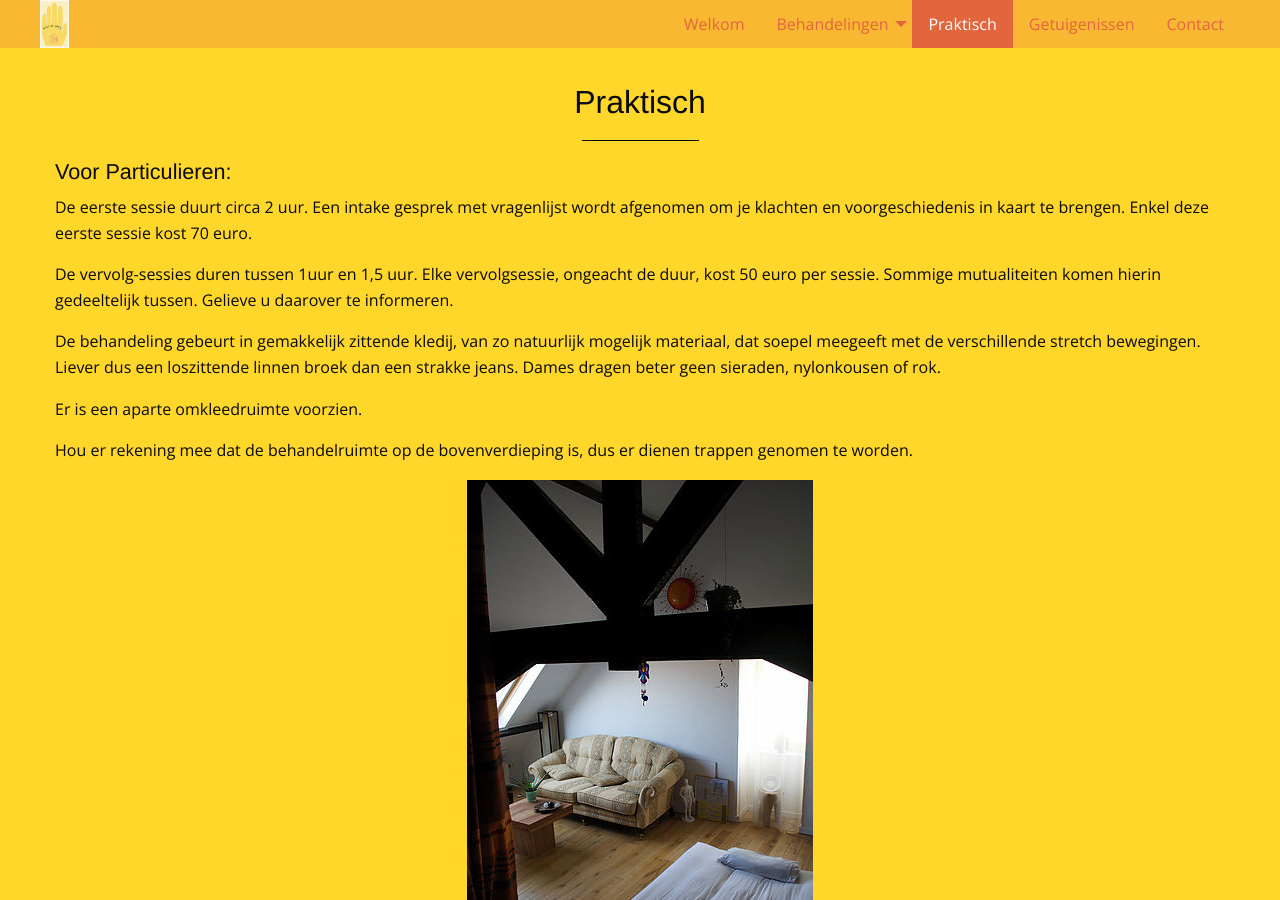
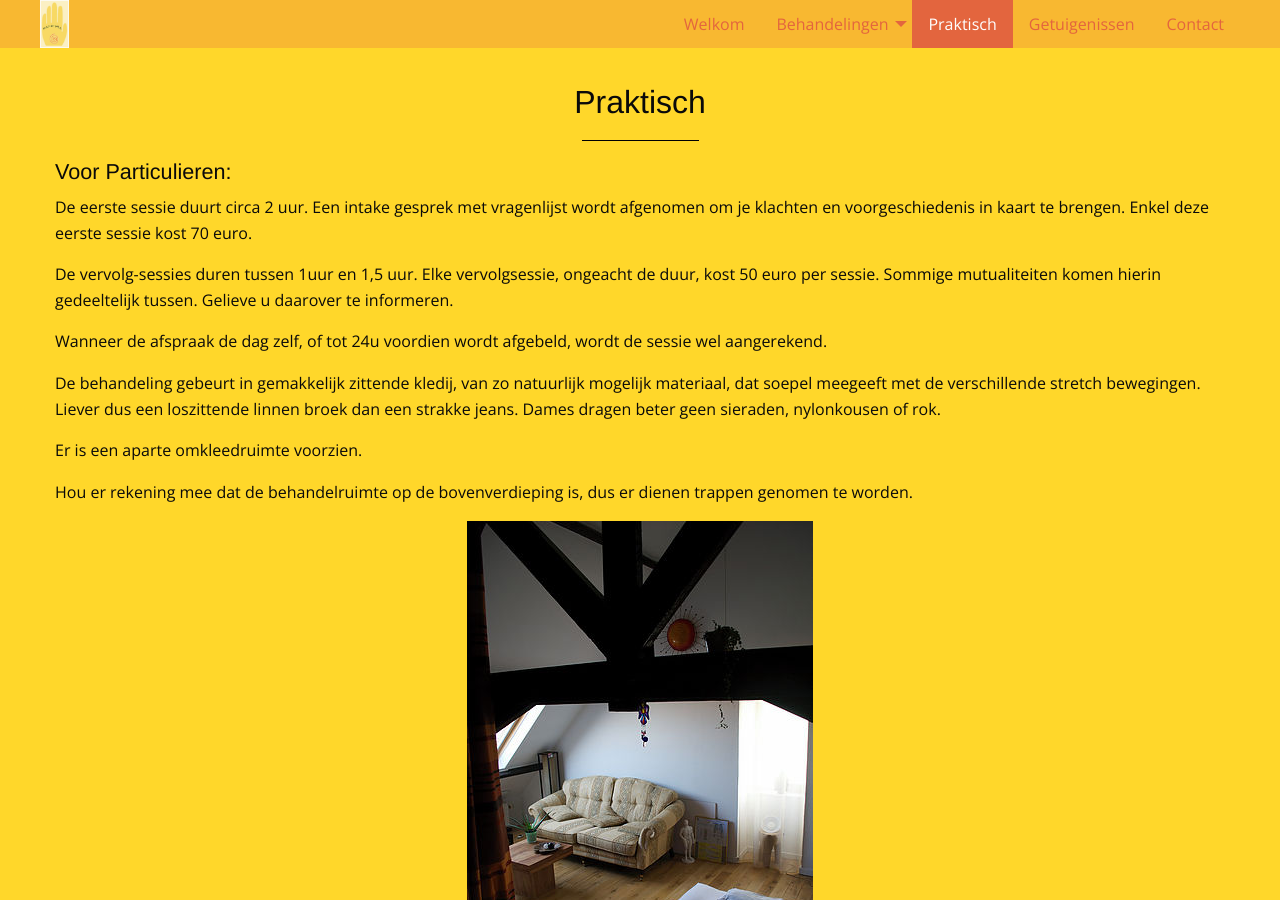
Before and after one commit to manopura/manopura.github.io, a Jekyll site: the page built from praktisch.md, in a window 1280 px wide and 900 px high. Built offline with Jekyll 4.4.1, drawn with Linux system fonts in a browser that asks for light colours; nearby versions of some CDN libraries; our own code applies the rules of GitHub Pages for plain Markdown files.

Commit message:
Update praktisch.md

```diff
--- a/praktisch.md
+++ b/praktisch.md
@@ -10,6 +10,8 @@ De eerste sessie duurt circa 2 uur. Een intake gesprek met vragenlijst wordt afg
 
 De vervolg-sessies duren tussen 1uur en 1,5 uur.
 Elke vervolgsessie, ongeacht de duur, kost 50 euro per sessie. Sommige mutualiteiten komen hierin gedeeltelijk tussen. Gelieve u daarover te informeren.
+
+Wanneer de afspraak de dag zelf, of tot 24u voordien wordt afgebeld, wordt de sessie wel aangerekend.
 
 De behandeling gebeurt in gemakkelijk zittende kledij, van zo natuurlijk mogelijk materiaal, dat soepel meegeeft met de verschillende stretch bewegingen. Liever dus een loszittende linnen broek dan een strakke jeans. Dames dragen beter geen sieraden, nylonkousen of rok.
 
```
